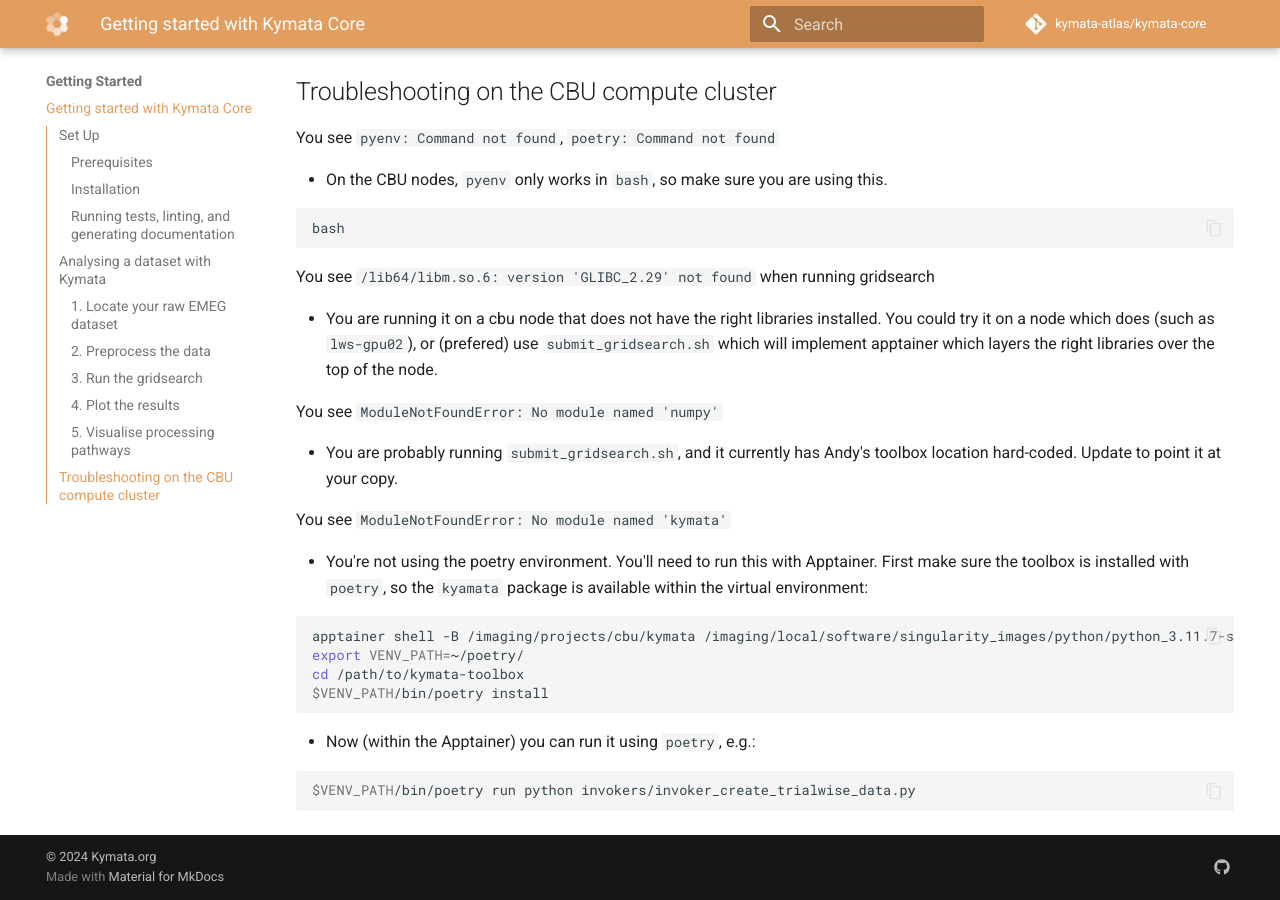
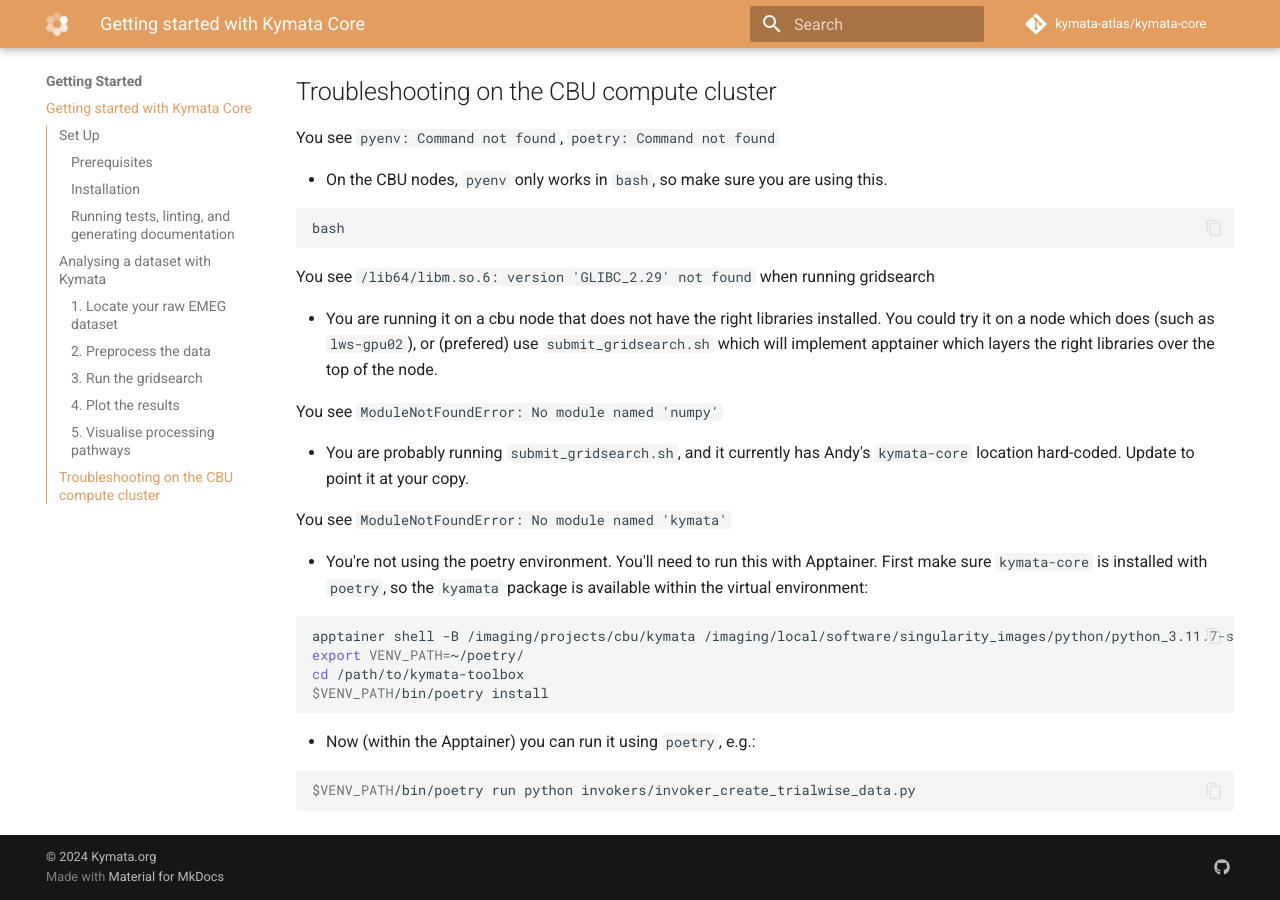
Before and after one commit to kymata-atlas/kymata-core, an MkDocs documentation site: the page built from docs/getting-started.md, in a window 1280 px wide and 900 px high, scrolled down 3005 px. Built offline with MkDocs 1.6.1 and Material for MkDocs 9.7.7, drawn with Linux system fonts in a browser that asks for light colours; comment, search, counter and statistics services are not loaded; some of the changed text lies outside the part shown.

Commit message:
Update getting-started.md

````diff
--- a/docs/getting-started.md
+++ b/docs/getting-started.md
@@ -31,7 +31,7 @@
 
 1. Clone this repository:
    ```sh
-   $ git clone https://github.com/kymata-atlas/kymata-toolbox.git
+   $ git clone https://github.com/kymata-atlas/kymata-core.git
    ```
 3. To install the python packages you will need to use Poetry. Assuming you have installed [Poetry](https://python-poetry.org/docs/#installing-with-the-official-installer),
    type:
@@ -133,12 +133,12 @@
 
 You see `ModuleNotFoundError: No module named 'numpy'`
 
-- You are probably running `submit_gridsearch.sh`, and it currently has Andy's toolbox location hard-coded.
+- You are probably running `submit_gridsearch.sh`, and it currently has Andy's `kymata-core` location hard-coded.
 Update to point it at your copy.
 
 You see `ModuleNotFoundError: No module named 'kymata'`
 
-- You're not using the poetry environment.  You'll need to run this with Apptainer. First make sure the toolbox is installed with `poetry`, so the `kyamata` package is available within the virtual environment:
+- You're not using the poetry environment.  You'll need to run this with Apptainer. First make sure `kymata-core` is installed with `poetry`, so the `kyamata` package is available within the virtual environment:
 
   ```shell
   apptainer shell -B /imaging/projects/cbu/kymata /imaging/local/software/singularity_images/python/python_3.11.7-slim.sif
````
